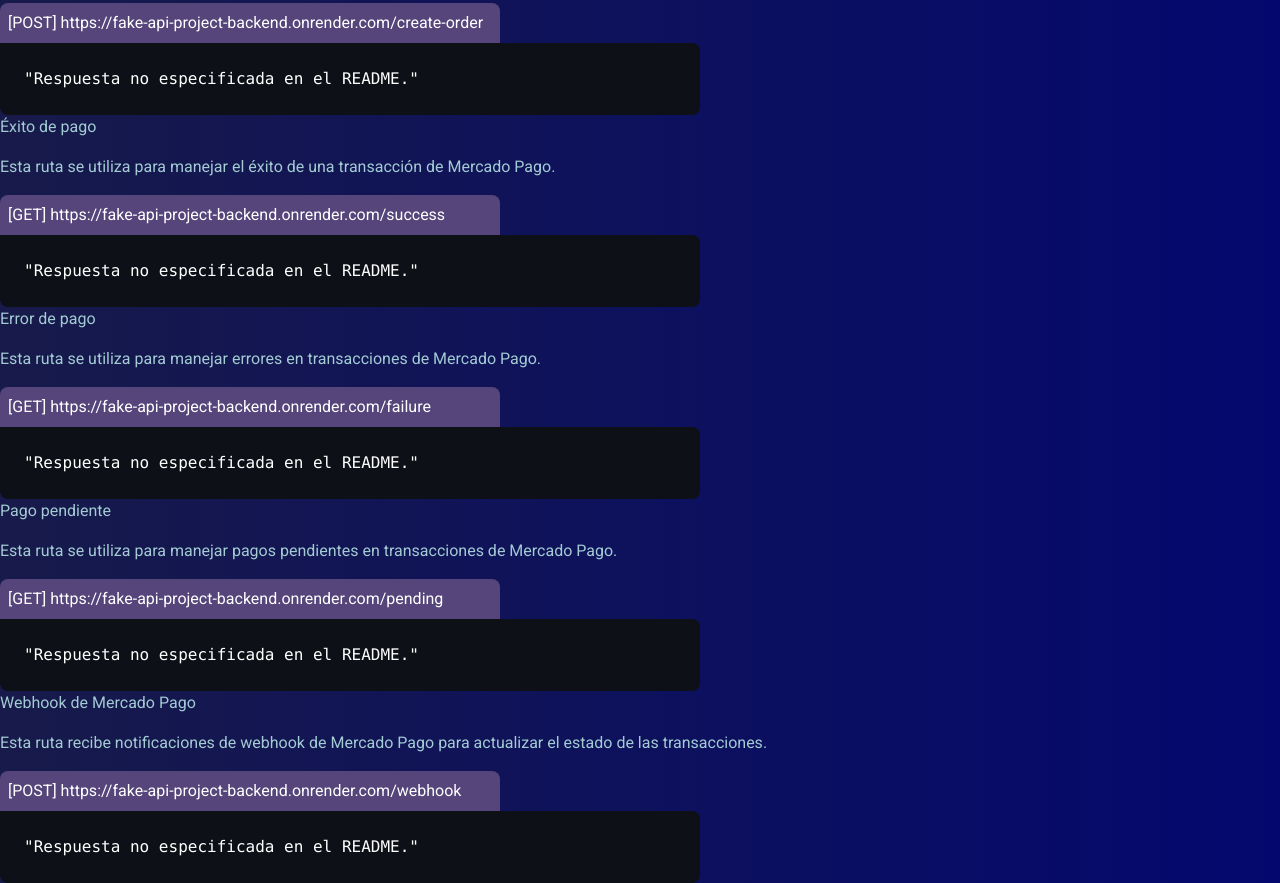
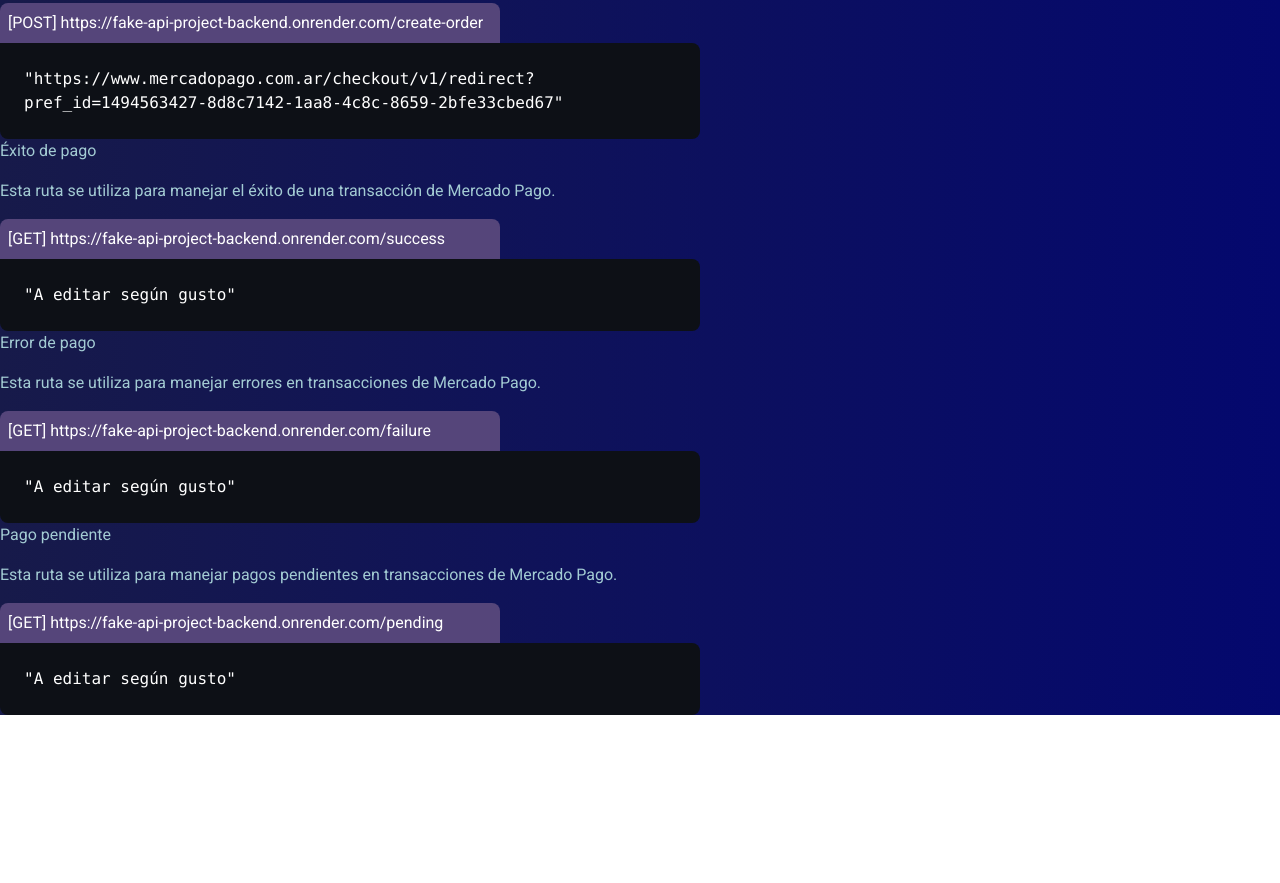
Before and after one commit to juliilp/Project-fake-api, an Astro site in the folder client/: page /mercadopago in a window 1280 px wide. Shown: the part 267-1150 px from the top of the page. After the commit the page ends 982 px from the top, so only its background shows below. Built offline with nearby package versions, Linux system fonts and the light colour scheme; Astro itself is replaced by a stand-in of ours.

Commit message:
respuestas mercadopago

```diff
--- a/client/src/helpers/arrayMercadoPago.js
+++ b/client/src/helpers/arrayMercadoPago.js
@@ -5,35 +5,29 @@ const arrayMercadoPago = [
       "Utiliza esta ruta para crear una orden de pago en Mercado Pago.",
     request:
       "[POST] https://fake-api-project-backend.onrender.com/create-order",
-    response: "Respuesta no especificada en el README.",
+    response:
+      "https://www.mercadopago.com.ar/checkout/v1/redirect?pref_id=1494563427-8d8c7142-1aa8-4c8c-8659-2bfe33cbed67",
   },
   {
     titulo: "Éxito de pago",
     descripcion:
       "Esta ruta se utiliza para manejar el éxito de una transacción de Mercado Pago.",
     request: "[GET] https://fake-api-project-backend.onrender.com/success",
-    response: "Respuesta no especificada en el README.",
+    response: "A editar según gusto",
   },
   {
     titulo: "Error de pago",
     descripcion:
       "Esta ruta se utiliza para manejar errores en transacciones de Mercado Pago.",
     request: "[GET] https://fake-api-project-backend.onrender.com/failure",
-    response: "Respuesta no especificada en el README.",
+    response: "A editar según gusto",
   },
   {
     titulo: "Pago pendiente",
     descripcion:
       "Esta ruta se utiliza para manejar pagos pendientes en transacciones de Mercado Pago.",
     request: "[GET] https://fake-api-project-backend.onrender.com/pending",
-    response: "Respuesta no especificada en el README.",
-  },
-  {
-    titulo: "Webhook de Mercado Pago",
-    descripcion:
-      "Esta ruta recibe notificaciones de webhook de Mercado Pago para actualizar el estado de las transacciones.",
-    request: "[POST] https://fake-api-project-backend.onrender.com/webhook",
-    response: "Respuesta no especificada en el README.",
+    response: "A editar según gusto",
   },
 ];
 
```
